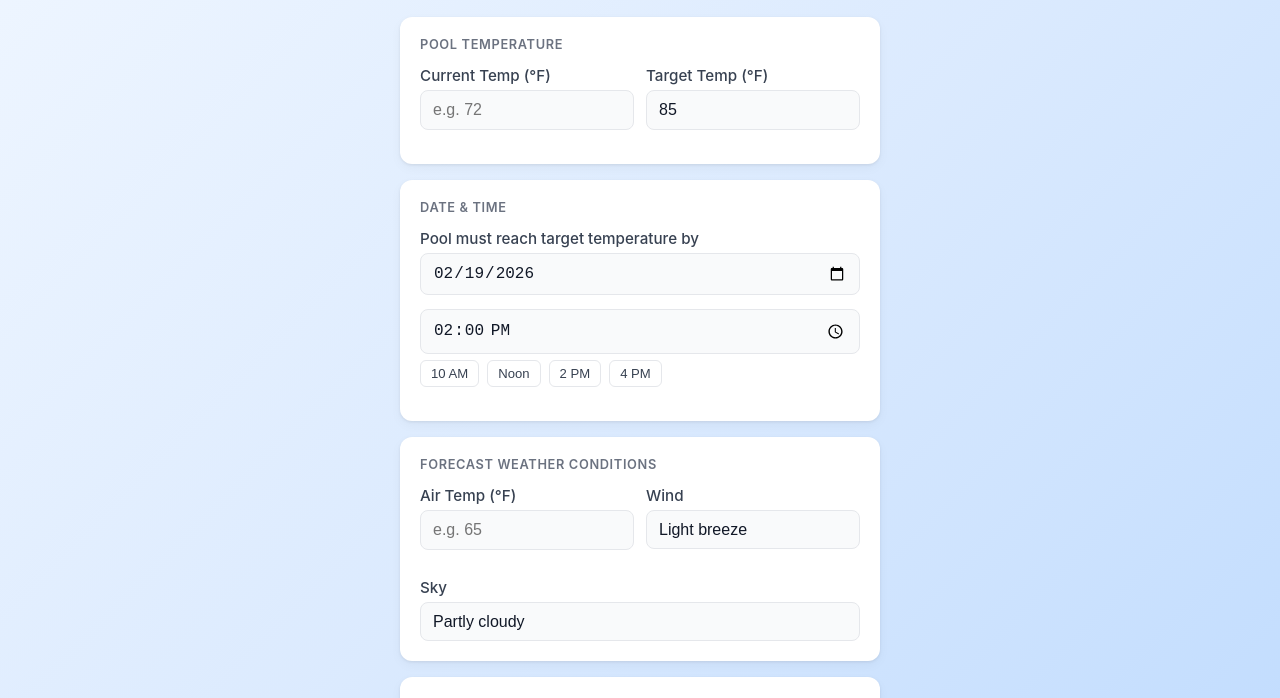
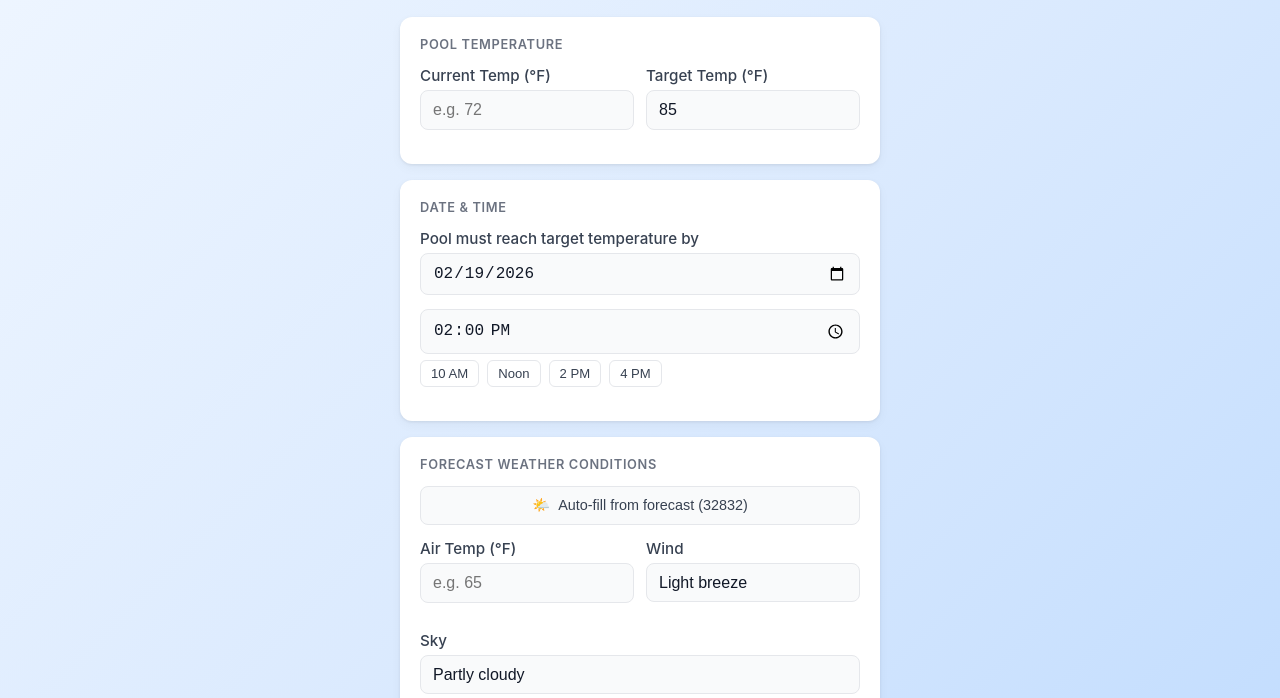
Before and after one commit to 614kyle/pool, a plain HTML site: page index.html in a window 1280 px wide. Shown: the part 95-793 px from the top of the page. Drawn offline with Linux system fonts and the light colour scheme.

Commit message:
Add files via upload

```diff
--- a/index.html
+++ b/index.html
@@ -218,6 +218,45 @@
     background: var(--blue-light);
   }
 
+  /* Forecast button */
+  .forecast-btn {
+    display: flex;
+    align-items: center;
+    justify-content: center;
+    gap: 8px;
+    width: 100%;
+    padding: 10px;
+    background: var(--gray-50);
+    color: var(--gray-700);
+    border: 1.5px solid var(--gray-200);
+    border-radius: 8px;
+    font-size: 0.9rem;
+    font-weight: 500;
+    cursor: pointer;
+    transition: all 0.15s;
+    margin-bottom: 14px;
+  }
+  .forecast-btn:hover {
+    border-color: var(--blue);
+    color: var(--blue);
+    background: var(--blue-light);
+  }
+  .forecast-btn:disabled {
+    opacity: 0.6;
+    cursor: not-allowed;
+  }
+  .forecast-status {
+    font-size: 0.82rem;
+    color: var(--gray-500);
+    text-align: center;
+    margin-top: -8px;
+    margin-bottom: 10px;
+    display: none;
+  }
+  .forecast-status.show { display: block; }
+  .forecast-status.error { color: var(--orange); }
+  .forecast-status.success { color: var(--green); }
+
   /* Calendar button */
   .cal-btn {
     display: flex;
@@ -289,6 +328,10 @@
   <!-- Weather -->
   <div class="card">
     <div class="card-title">Forecast Weather Conditions</div>
+    <button class="forecast-btn" onclick="fetchForecast()" id="forecastBtn">
+      <span>🌤️</span> Auto-fill from forecast (32832)
+    </button>
+    <div class="forecast-status" id="forecastStatus"></div>
     <div class="row">
       <div class="field">
         <label>Air Temp (&deg;F)</label>
@@ -378,8 +421,7 @@
   </div>
 
   <div class="footer">
-    Based on Raypak P-M406A specs (~399K BTU input) &bull; 12,000 gal pool.<br>
-    Estimates may vary with pool cover, shade, and pump flow.
+    Based on Raypak P-M406A specs (~399K BTU input) &bull; 12,000 gal pool.
   </div>
 </div>
 
@@ -395,6 +437,77 @@
 
 function setDeadline(time) {
   document.getElementById('deadline').value = time;
+}
+
+async function fetchForecast() {
+  const dateVal = document.getElementById('deadlineDate').value;
+  const timeVal = document.getElementById('deadline').value;
+  const statusEl = document.getElementById('forecastStatus');
+  const btn = document.getElementById('forecastBtn');
+
+  if (!dateVal || !timeVal) {
+    statusEl.textContent = 'Please select a date and time first.';
+    statusEl.className = 'forecast-status show error';
+    return;
+  }
+
+  btn.disabled = true;
+  btn.innerHTML = '<span>⏳</span> Fetching forecast...';
+  statusEl.className = 'forecast-status';
+
+  try {
+    // 32832 (Lake Nona, Orlando) coordinates
+    const lat = 28.3747;
+    const lon = -81.2239;
+    const url = `https://api.open-meteo.com/v1/forecast?latitude=${lat}&longitude=${lon}&hourly=temperature_2m,wind_speed_10m,cloud_cover&temperature_unit=fahrenheit&wind_speed_unit=mph&forecast_days=16&timezone=America%2FNew_York`;
+
+    const resp = await fetch(url);
+    if (!resp.ok) throw new Error('Weather service unavailable');
+    const data = await resp.json();
+
+    // Find the closest hour to the selected date/time
+    const [dHour] = timeVal.split(':').map(Number);
+    const targetISO = `${dateVal}T${dHour.toString().padStart(2,'0')}:00`;
+
+    const idx = data.hourly.time.indexOf(targetISO);
+    if (idx === -1) {
+      throw new Error('Forecast not available for that date — try a date within the next 16 days.');
+    }
+
+    const tempF = Math.round(data.hourly.temperature_2m[idx]);
+    const windMph = data.hourly.wind_speed_10m[idx];
+    const cloudPct = data.hourly.cloud_cover[idx];
+
+    // Set air temp
+    document.getElementById('airTemp').value = tempF;
+
+    // Map wind speed to categories
+    let windVal;
+    if (windMph < 5) windVal = 'calm';
+    else if (windMph < 12) windVal = 'light';
+    else if (windMph < 20) windVal = 'moderate';
+    else windVal = 'strong';
+    document.getElementById('wind').value = windVal;
+
+    // Map cloud cover to sky categories
+    let skyVal;
+    if (cloudPct < 30) skyVal = 'sunny';
+    else if (cloudPct < 70) skyVal = 'partly';
+    else skyVal = 'overcast';
+    document.getElementById('sky').value = skyVal;
+
+    const windLabels = { calm: 'Calm', light: 'Light breeze', moderate: 'Moderate', strong: 'Strong' };
+    const skyLabels = { sunny: 'Sunny', partly: 'Partly cloudy', overcast: 'Overcast' };
+    statusEl.textContent = `Forecast loaded: ${tempF}°F, ${windLabels[windVal]}, ${skyLabels[skyVal]}`;
+    statusEl.className = 'forecast-status show success';
+
+  } catch (err) {
+    statusEl.textContent = err.message;
+    statusEl.className = 'forecast-status show error';
+  } finally {
+    btn.disabled = false;
+    btn.innerHTML = '<span>🌤️</span> Auto-fill from forecast (32832)';
+  }
 }
 
 function calculate() {
@@ -525,7 +638,7 @@ function calculate() {
   // Populate results
   document.getElementById('heaterTime').textContent = `${fmtTime(startDate)} — ${heaterDateStr}`;
   document.getElementById('heaterDetail').textContent =
-    `Turn on the Raypak to reach ${targetTemp}°F by ${fmtTime(deadlineDate)} on ${deadlineDateStr}`;
+    `Turn on the pool heater to reach ${targetTemp}°F by ${fmtTime(deadlineDate)} on ${deadlineDateStr}`;
 
   document.getElementById('blanketTime').textContent = `${fmtTime(blanketDate)} — ${blanketDateStr}`;
   document.getElementById('blanketDetail').textContent =
```
